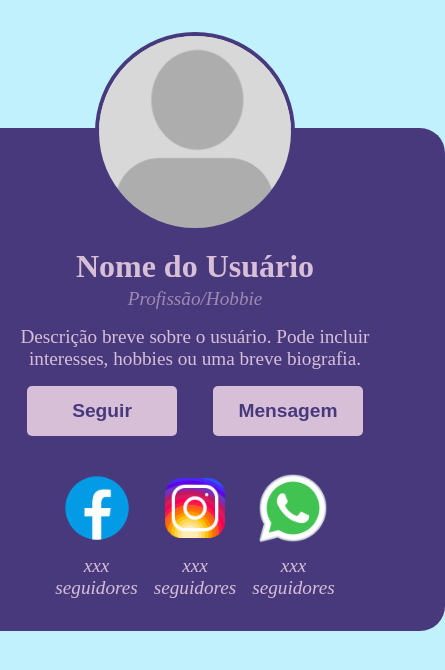
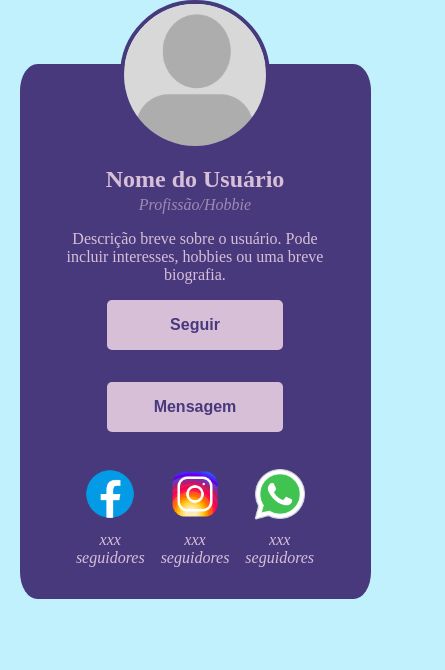
Before and after one commit to nannakkj/Repositorio, a plain HTML site: page cards/Card_Perfil_1/card_perfil_1.html in a window 390 px wide. Shown: the whole page, 445 px wide, since content can reach past the window. Drawn offline with Linux system fonts and the light colour scheme.

Commit message:
Card_Perfil_1 responsive

```diff
--- /dev/null
+++ b/cards/Card_Perfil_1/card_perfil_1.css
@@ -0,0 +1,151 @@
+* {
+  box-sizing: border-box;
+  margin: 0;
+  padding: 0;
+}
+
+body {
+  background-color: #c0f1fd;
+}
+
+.card {
+  width: 500px;
+  height: auto;
+  max-height: 1200px;
+  border-radius: 5%;
+  background-color: rgb(72, 57, 124);
+  position: relative;
+  display: flex;
+  justify-self: center;
+  align-items: center;
+  margin-top: 8rem;
+  flex-direction: column;
+  padding-bottom: 2rem;
+}
+
+.card_circle {
+  width: 200px;
+  height: 200px;
+  border-radius: 50%;
+  transition: transform 0.5s ease-out;
+  margin-top: -6rem;
+  border: 4px solid rgb(72, 57, 124);
+}
+
+.card_circle img {
+  width: 100%;
+  height: 100%;
+  object-fit: cover;
+  border-radius: 50%;
+}
+
+.card_circle:hover {
+  transform: scale(1.1);
+}
+
+.card_info {
+  color: thistle;
+  text-align: center;
+}
+
+.card_info h2 {
+  font-size: 2rem;
+  margin-top: 1rem;
+}
+
+.card_info p {
+  color: rgba(216, 191, 216, 0.603);
+  font-size: 1.2rem;
+  font-style: italic;
+  margin-top: 0.2rem;
+}
+
+.card_description {
+  width: 80%;
+  margin-top: 1rem;
+  color: thistle;
+  font-size: 1.2rem;
+  text-align: center;
+  justify-self: center;
+}
+
+.card_description p {
+  color: thistle;
+  font-style: normal;
+}
+
+.card_button {
+  width: 30%;
+  height: 50px;
+  background-color: thistle;
+  color: rgb(72, 57, 124);
+  border: none;
+  border-radius: 5px;
+  font-size: 1.2rem;
+  font-weight: bold;
+  cursor: pointer;
+  margin: 1rem;
+  transition: background-color 0.3s ease, color 0.3s ease;
+}
+
+.card_button:hover {
+  background-color: rgb(72, 57, 124);
+  color: thistle;
+}
+
+.card_social {
+  display: flex;
+  justify-content: center;
+  align-items: center;
+  gap: 1rem;
+  margin-top: 1rem;
+}
+
+.card_icon img {
+  width: 80px;
+  height: 80px;
+  transition: transform 0.2s ease-in;
+  cursor: pointer;
+}
+
+.card_icon img:hover {
+  transform: scale(1.15);
+}
+
+.card_icon p {
+  color: thistle;
+  font-size: 1.2rem;
+  text-align: center;
+}
+
+@media (max-width: 600px) {
+  .card {
+    width: 90%;
+    margin-top: 4rem;
+  }
+
+  .card_circle {
+    width: 150px;
+    height: 150px;
+    margin-top: -4rem;
+  }
+
+  .card_info h2 {
+    font-size: 1.5rem;
+  }
+
+  .card_info p,
+  .card_description p {
+    font-size: 1rem;
+  }
+
+  .card_button {
+    width: 50%;
+    font-size: 1rem;
+  }
+
+  .card_icon img {
+    width: 60px;
+    height: 60px;
+  }
+}
--- a/cards/card_perfil_1.html
+++ b/cards/Card_Perfil_1/card_perfil_1.html
@@ -1,16 +1,18 @@
 <!DOCTYPE html>
 <html lang="pt-br">
+
 <head>
     <meta charset="UTF-8">
     <meta name="viewport" content="width=device-width, initial-scale=1.0">
-        <link rel="stylesheet" href="card_perfil_1.css">
+    <link rel="stylesheet" href="./card_perfil_1.css">
 
     <title>Card Perfil 1</title>
 </head>
+
 <body>
     <div class="card">
         <div class="card_circle">
-            <img src="../img/avatar-placeholder.png" alt="Foto de Perfil">
+            <img src="/img/avatar-placeholder.png" alt="Foto de Perfil">
         </div>
         <div class="card_info">
             <h2>Nome do Usuário</h2>
@@ -25,13 +27,17 @@
                 <span class="button_text">Mensagem</span>
             </button>
             <div class="card_social">
-            <div class="card_icon"><img src="../img/icons-facebook.png" alt="Facebook">
-            <p>xxx <br> seguidores</p></div>
-            <div class="card_icon"><img src="../img/icons-instagram.png" alt="Instagram">
-            <p>xxx <br> seguidores</p></div>
-            <div class="card_icon"><img src="../img/icons-whatsapp.png" alt="Whatsapp">
-            <p>xxx <br> seguidores</p></div>
+                <div class="card_icon"><img src="/img/icons-facebook.png" alt="Facebook">
+                    <p>xxx <br> seguidores</p>
+                </div>
+                <div class="card_icon"><img src="/img/icons-instagram.png" alt="Instagram">
+                    <p>xxx <br> seguidores</p>
+                </div>
+                <div class="card_icon"><img src="/img/icons-whatsapp.png" alt="Whatsapp">
+                    <p>xxx <br> seguidores</p>
+                </div>
             </div>
-    </div>
+        </div>
 </body>
+
 </html>
--- a/cards/card_perfil_1.css
+++ /dev/null
@@ -1,104 +0,0 @@
-* {
-    box-sizing: border-box;
-    margin: 0;
-    padding: 0;
-}
-body {
-    background-color: #c0f1fd;
-}
-.card {
-    width: 500px;
-    height: auto;
-    max-height: 1200px;
-    border-radius: 5%;
-    background-color: rgb(72, 57, 124);
-    position: relative;
-    display: flex;
-    justify-self: center;
-    align-items: center;
-    margin-top: 8rem;
-    flex-direction: column;
-    padding-bottom: 2rem;
-}
-
-.card_circle{
-    width: 200px;
-    height: 200px;
-    border-radius: 50%;
-    transition: transform .5s ease-out;
-    margin-top: -6rem;
-    border: 4px solid rgb(72, 57, 124);
-}
-.card_circle img {
-    width: 100%;
-    height: 100%;
-    object-fit: cover;
-    border-radius: 50%;
-}
-.card_circle:hover {
-    transform: scale(1.1);
-}
-.card_info{
-    color: thistle;
-    text-align: center;
-}
-.card_info h2 {
-    font-size: 2rem;
-    margin-top: 1rem;
-}
-.card_info p {
-    color: rgba(216, 191, 216, 0.603);
-    font-size: 1.2rem;
-    font-style: italic;
-    margin-top: 0.2rem;
-}
-.card_description {
-    width: 80%;
-    margin-top: 1rem;
-    color: thistle;
-    font-size: 1.2rem;
-    text-align: center;
-    justify-self: center;
-}
-.card_description p{
-    color: thistle;
-    font-style: normal;
-}
-.card_button {
-    width: 30%;
-    height: 50px;
-    background-color: thistle;
-    color: rgb(72, 57, 124);
-    border: none;
-    border-radius: 5px;
-    font-size: 1.2rem;
-    font-weight: bold;
-    cursor: pointer;
-    margin: 1rem;
-    transition: background-color .3s ease, color .3s ease;
-}
-.card_button:hover {
-    background-color: rgb(72, 57, 124);
-    color: thistle;
-}
-.card_social{
-    display: flex;
-    justify-content: center;
-    align-items: center;
-    gap: 1rem;
-    margin-top: 1rem;
-}
-.card_icon img{
-    width: 80px;
-    height: 80px;
-    transition: transform .2s ease-in;
-    cursor: pointer;
-}
-.card_icon img:hover {
-    transform: scale(1.15);
-}
-.card_icon p{
-    color: thistle;
-    font-size: 1.2rem;
-    text-align: center;
-}
```
Also changed, not shown: index.html (+1 -1 lines).
